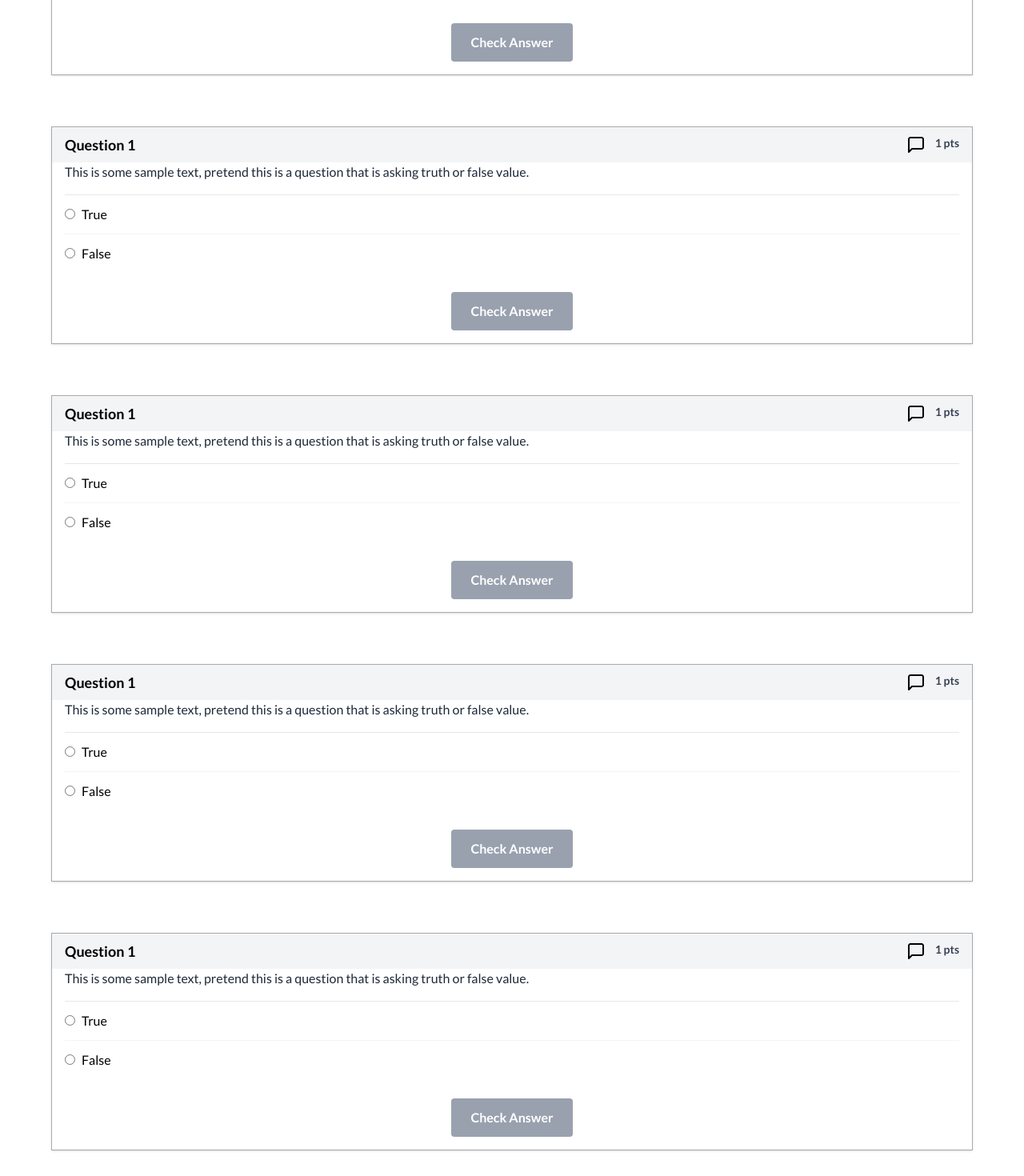
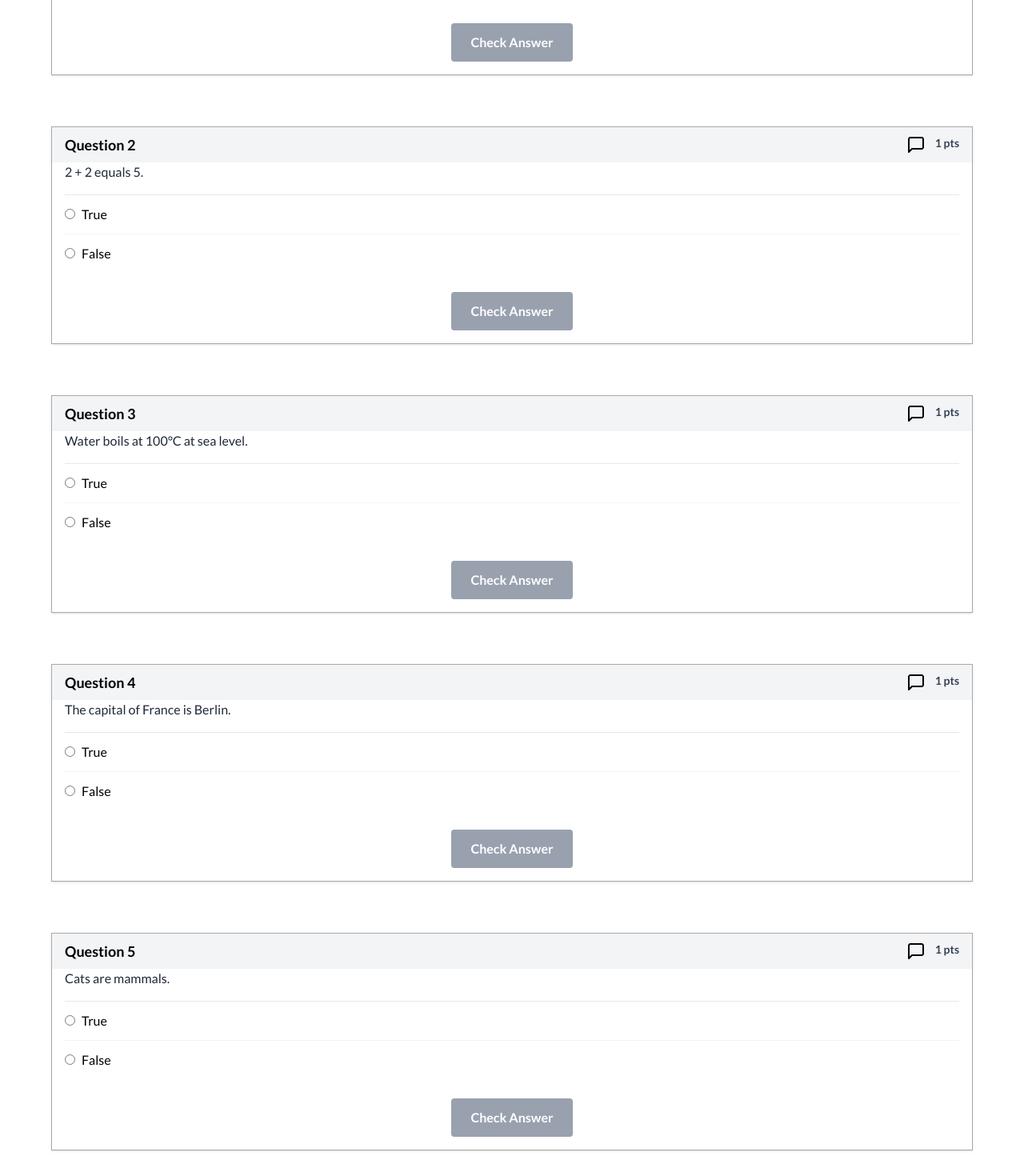
Before and after one commit to ktagdiwala/SensAI, a React (Vite) app in the folder frontend/: page /students in a window 1280 px wide. Shown: the part 298-1768 px from the top of the page at 80% size. Built offline with nearby package versions, Linux system fonts and the light colour scheme.

Commit message:
fixed mock validation logic

```diff
--- a/frontend/src/routes/StudentPage.tsx
+++ b/frontend/src/routes/StudentPage.tsx
@@ -3,18 +3,64 @@
 import QuestionCard, { type QuestionData, type AnswerFeedback } from "../components/QuizCardComponent";
 
 // Example True/False question
-const q1: QuestionData = {
+const questions: QuestionData[] = [
+    {
         id: "1",
-    description: "This is some sample text, pretend this is a question that is asking truth or false value.",
+        description: "The sky is blue during a clear day.",
         choices: [
             { id: "T", label: "True" },
             { id: "F", label: "False" },
         ],
         points: 1,
+    },
+    {
+        id: "2",
+        description: "2 + 2 equals 5.",
+        choices: [
+            { id: "T", label: "True" },
+            { id: "F", label: "False" },
+        ],
+        points: 1,
+    },
+    {
+        id: "3",
+        description: "Water boils at 100°C at sea level.",
+        choices: [
+            { id: "T", label: "True" },
+            { id: "F", label: "False" },
+        ],
+        points: 1,
+    },
+    {
+        id: "4",
+        description: "The capital of France is Berlin.",
+        choices: [
+            { id: "T", label: "True" },
+            { id: "F", label: "False" },
+        ],
+        points: 1,
+    },
+    {
+        id: "5",
+        description: "Cats are mammals.",
+        choices: [
+            { id: "T", label: "True" },
+            { id: "F", label: "False" },
+        ],
+        points: 1,
+    },
+];
+
+//REMOVE THIS AFTER IMPLEMENTING VALIDATION FUNCTION IN BACKEND
+// DEV-ONLY mock
+const correctAnswers: Record<string, string> = {
+    "1": "T", // The sky is blue during a clear day.
+    "2": "F", // 2 + 2 equals 5.
+    "3": "T", // Water boils at 100°C at sea level.
+    "4": "F", // The capital of France is Berlin.
+    "5": "T", // Cats are mammals.
 };
 
-
-// DEV-ONLY mock (don’t ship answers to client in production)
 async function mockValidate({
     questionId,
     choiceId,
@@ -22,8 +68,7 @@ async function mockValidate({
     questionId: string;
     choiceId: string;
 }): Promise<AnswerFeedback> {
-    // pretend the correct answer for q1 is "True"
-    const correct = questionId === "1" ? choiceId === "T" : false;
+    const correct = correctAnswers[questionId] === choiceId;
     return {
         correct,
         explanation: correct ? "Nice job!" : "Review the lecture notes for this topic.",
@@ -33,11 +78,9 @@ async function mockValidate({
 export default function StudentPage() {
     return (
         <div>
-            <QuestionCard data={q1} validate={mockValidate} />
-            <QuestionCard data={q1} validate={mockValidate} />
-            <QuestionCard data={q1} validate={mockValidate} />
-            <QuestionCard data={q1} validate={mockValidate} />
-            <QuestionCard data={q1} validate={mockValidate} />
+            {questions.map((q) => (
+                <QuestionCard key={q.id} data={q} validate={mockValidate} />
+            ))}
         </div>
     )
 }
```
Lines whose indentation alone changed are shown as unchanged.
